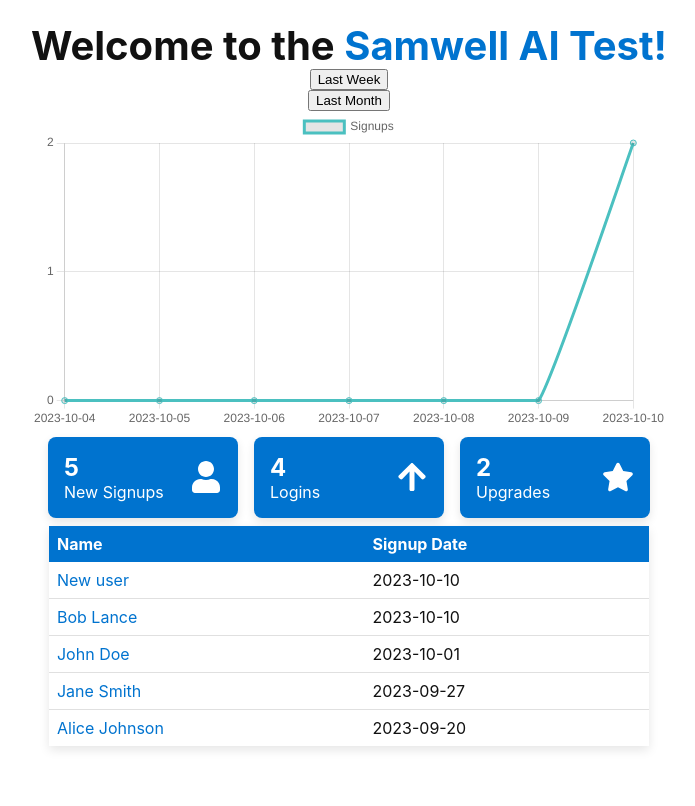
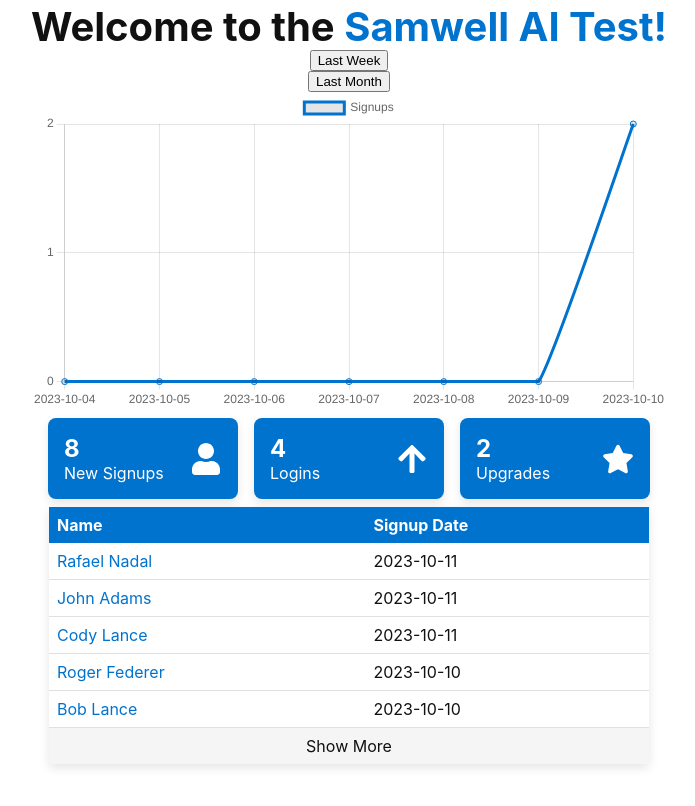
Before and after one commit to xeniakadar/samwell-test, a Next.js app: page / in a window 1280 px wide. Shown: the top 806 px of the page, without its empty margins (291-986 px from the left). Built offline with nearby package versions, Linux system fonts and the light colour scheme.

Commit message:
added show more option to table

```diff
--- a/components/UserChart.tsx
+++ b/components/UserChart.tsx
@@ -34,7 +34,7 @@ const UserChart: React.FC<UserChartProps> = ({ data }) => {
             label: "Signups",
             data: Object.values(data),
             fill: false,
-            borderColor: "rgb(75, 192, 192)",
+            borderColor: "#0073cf",
             tension: 0.1,
           },
         ],
--- a/components/sharedstyles.tsx
+++ b/components/sharedstyles.tsx
@@ -10,7 +10,7 @@ const Container = styled.div`
   min-height: 100vh;
 `;
 const Main = styled.main`
-  padding: 5rem 0;
+  padding: 1rem;
   flex: 1;
   display: flex;
   flex-direction: column;
@@ -25,7 +25,7 @@ const Title = styled.h1`
   text-decoration: none;
 
   @media (max-width: 600px) {
-    font-size: 3rem;
+    font-size: 2rem;
   }
 
   a {
@@ -199,9 +199,19 @@ const StyledTable = styled.table`
 
   tr {
     border-bottom: 1px solid #e0e0e0;
+    transition: background-color 0.3s ease;
 
     &:last-child {
       border-bottom: none;
+      background-color: #f5f5f5;
+
+      &:hover {
+        background-color: white;
+      }
+    }
+
+    &:hover {
+      background-color: white;
     }
   }
 
--- a/pages/api/signups/index.ts
+++ b/pages/api/signups/index.ts
@@ -22,7 +22,7 @@ const signups = [
   },
   {
     id: 4,
-    name: "New user",
+    name: "Roger Federer",
     email: "nnew@example.com",
     signupDate: "2023-10-10",
   },
@@ -31,6 +31,24 @@ const signups = [
     name: "Bob Lance",
     email: "bob@example.com",
     signupDate: "2023-10-10",
+  },
+  {
+    id: 6,
+    name: "Rafael Nadal",
+    email: "bob@example.com",
+    signupDate: "2023-10-11",
+  },
+  {
+    id: 7,
+    name: "John Adams",
+    email: "bob@example.com",
+    signupDate: "2023-10-11",
+  },
+  {
+    id: 8,
+    name: "Cody Lance",
+    email: "bob@example.com",
+    signupDate: "2023-10-11",
   },
   // ... add more mock users as desired
 ];
--- a/pages/index.tsx
+++ b/pages/index.tsx
@@ -73,12 +73,18 @@ const getFilteredData = (
 };
 
 export default function Home({ signups, logins, upgrades }: HomeProps) {
-  // Chart related stuff
+  // chart week or month
   const [selectedRange, setSelectedRange] = useState<"week" | "month">("week");
+  // show more table
+  const [isTableExpanded, setIsTableExpanded] = useState(false);
+
   // sorting dates
   const sortedSignupsForChart = [...signups].sort((a, b) =>
     a.signupDate.localeCompare(b.signupDate)
   );
+
+  const displayedSignups = isTableExpanded ? signups : signups.slice(0, 5);
+
   // aggregate signups
   const aggregatedSignups = sortedSignupsForChart.reduce((acc, signup) => {
     const date = signup.signupDate;
@@ -166,7 +172,7 @@ export default function Home({ signups, logins, upgrades }: HomeProps) {
             </tr>
           </thead>
           <tbody>
-            {signups.map((user) => (
+            {displayedSignups.map((user) => (
               <tr key={user.id}>
                 <td>
                   <Link href={`/users/${user.id}`}>{user.name}</Link>
@@ -174,6 +180,15 @@ export default function Home({ signups, logins, upgrades }: HomeProps) {
                 <td>{user.signupDate}</td>
               </tr>
             ))}
+            <tr>
+              <td
+                colSpan={2}
+                style={{ textAlign: "center", cursor: "pointer" }}
+                onClick={() => setIsTableExpanded(!isTableExpanded)}
+              >
+                {isTableExpanded ? "Show Less" : "Show More"}
+              </td>
+            </tr>
           </tbody>
         </StyledTable>
       </Main>
```
